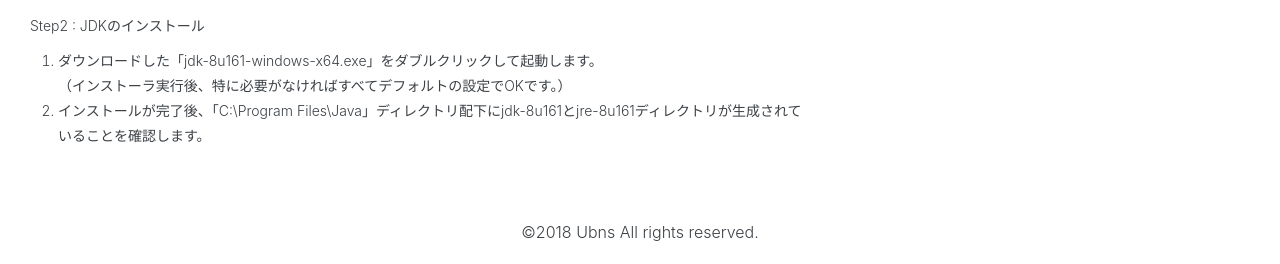
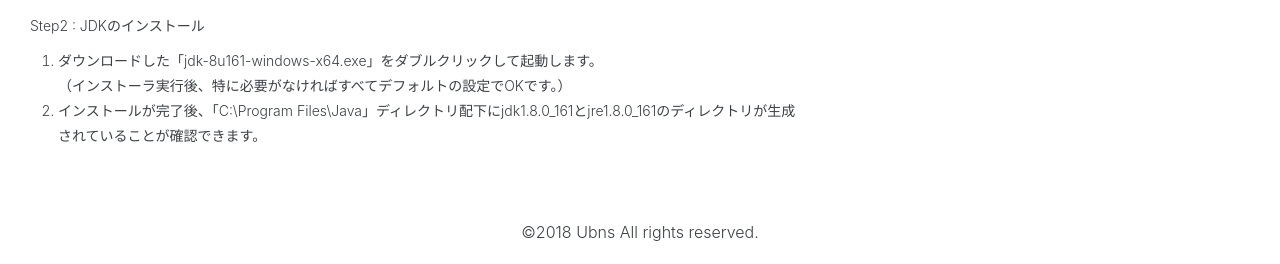
Before and after one commit to modulesjp/JavaTraining, a Jekyll site: the page built from docs/introductions/1.0.2.java-dev-env.md, in a window 1280 px wide. Shown: the part 1503-1767 px from the top of the page. Built offline with Jekyll 4.4.1, drawn with Linux system fonts in a browser that asks for light colours; nearby versions of some CDN libraries; our own code applies the rules of GitHub Pages for plain Markdown files.

Commit message:
2018.03.29

```diff
--- a/docs/introductions/1.0.2.java-dev-env.md
+++ b/docs/introductions/1.0.2.java-dev-env.md
@@ -57,4 +57,4 @@
 Step2 : JDKのインストール
 1. ダウンロードした「jdk-8u161-windows-x64.exe」をダブルクリックして起動します。
 （インストーラ実行後、特に必要がなければすべてデフォルトの設定でOKです。）
-2. インストールが完了後、「C:\Program Files\Java」ディレクトリ配下にjdk-8u161とjre-8u161ディレクトリが生成されていることを確認します。
+2. インストールが完了後、「C:\Program Files\Java」ディレクトリ配下にjdk1.8.0_161とjre1.8.0_161のディレクトリが生成されていることが確認できます。
```
